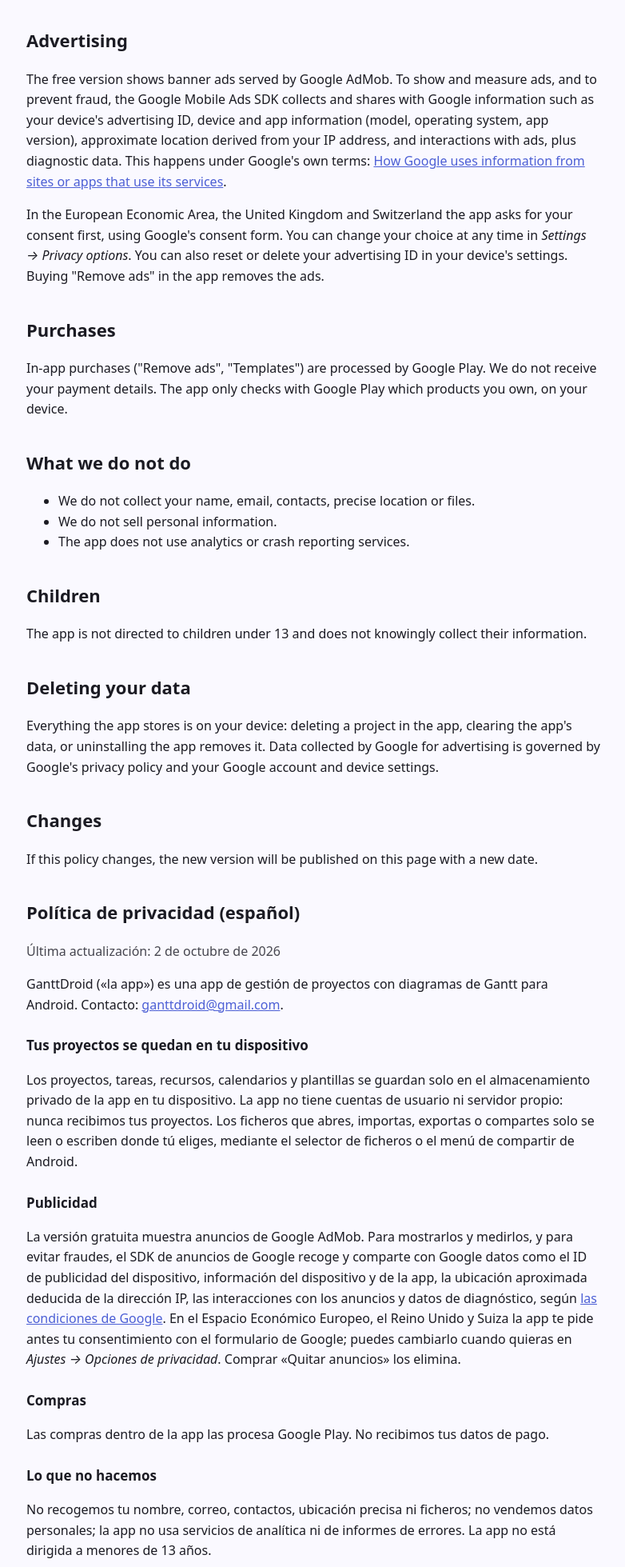
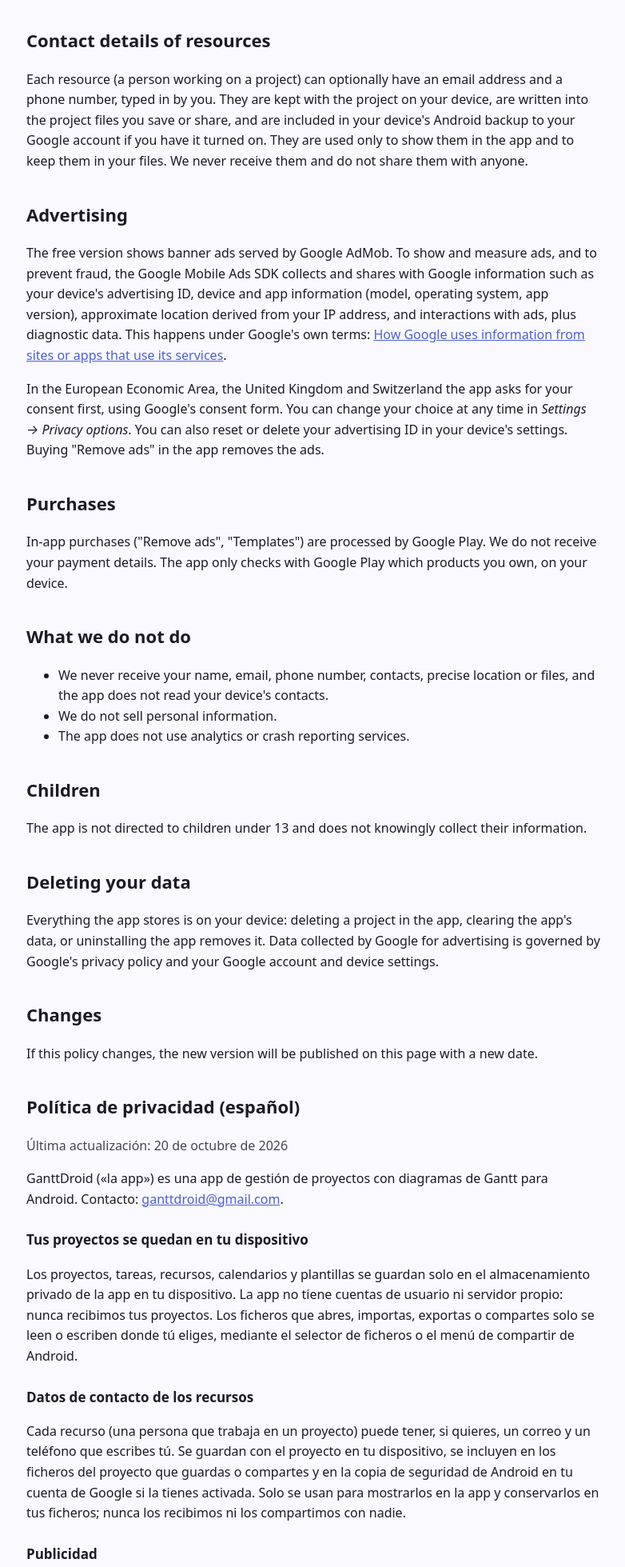
Before and after one commit to ganttdroid-dotcom/ganttdroid-dotcom.github.io, a plain HTML site: page privacy.html in a window 1280 px wide. Shown: the part 579-2538 px from the top of the page at 80% size, without its empty margins (247-1029 px from the left). Drawn offline with Linux system fonts and the light colour scheme.

Commit message:
Privacy policy: resources' optional email and phone
They stay on the device, go into the project files the user saves or
shares and into Android backup; we never receive them.

Co-Authored-By: Claude Opus 5.5 <noreply@anthropic.com>
Claude-Session: https://claude.ai/code/session_01NkbjfZxMPRUiJhT2A8Kzyz

```diff
--- a/privacy.html
+++ b/privacy.html
@@ -13,7 +13,7 @@
   <nav><a href="index.html">Home</a><a href="#es">Español</a></nav></div>
 </div></header>
 <main class="wrap">
-<p class="muted">Last updated: October 2, 2026</p>
+<p class="muted">Last updated: October 20, 2026</p>
 
 <p>GanttDroid ("the app") is a project management app with Gantt charts for Android. This policy
 explains what information the app handles and why. The app is published by the GanttDroid
@@ -25,6 +25,13 @@ storage on your device. The app has no user accounts and no server of its own: w
 your projects. Files you open, import, export or share (for example GanttProject <code>.gan</code>
 files or images of a chart) are read or written only where you choose, through Android's file
 picker or share sheet, and handled by the apps you pick.</p>
+
+<h2>Contact details of resources</h2>
+<p>Each resource (a person working on a project) can optionally have an email address and a phone
+number, typed in by you. They are kept with the project on your device, are written into the
+project files you save or share, and are included in your device's Android backup to your Google
+account if you have it turned on. They are used only to show them in the app and to keep them in
+your files. We never receive them and do not share them with anyone.</p>
 
 <h2>Advertising</h2>
 <p>The free version shows banner ads served by Google AdMob. To show and measure ads, and to
@@ -46,7 +53,8 @@ device.</p>
 
 <h2>What we do not do</h2>
 <ul>
-  <li>We do not collect your name, email, contacts, precise location or files.</li>
+  <li>We never receive your name, email, phone number, contacts, precise location or files, and
+  the app does not read your device's contacts.</li>
   <li>We do not sell personal information.</li>
   <li>The app does not use analytics or crash reporting services.</li>
 </ul>
@@ -64,7 +72,7 @@ Google's privacy policy and your Google account and device settings.</p>
 <p>If this policy changes, the new version will be published on this page with a new date.</p>
 
 <h2 id="es">Política de privacidad (español)</h2>
-<p class="muted">Última actualización: 2 de octubre de 2026</p>
+<p class="muted">Última actualización: 20 de octubre de 2026</p>
 <p>GanttDroid («la app») es una app de gestión de proyectos con diagramas de Gantt para Android.
 Contacto: <a href="mailto:ganttdroid@gmail.com">ganttdroid@gmail.com</a>.</p>
 
@@ -73,6 +81,13 @@ Contacto: <a href="mailto:ganttdroid@gmail.com">ganttdroid@gmail.com</a>.</p>
 privado de la app en tu dispositivo. La app no tiene cuentas de usuario ni servidor propio: nunca
 recibimos tus proyectos. Los ficheros que abres, importas, exportas o compartes solo se leen o
 escriben donde tú eliges, mediante el selector de ficheros o el menú de compartir de Android.</p>
+
+<h3>Datos de contacto de los recursos</h3>
+<p>Cada recurso (una persona que trabaja en un proyecto) puede tener, si quieres, un correo y un
+teléfono que escribes tú. Se guardan con el proyecto en tu dispositivo, se incluyen en los ficheros
+del proyecto que guardas o compartes y en la copia de seguridad de Android en tu cuenta de Google si
+la tienes activada. Solo se usan para mostrarlos en la app y conservarlos en tus ficheros; nunca los
+recibimos ni los compartimos con nadie.</p>
 
 <h3>Publicidad</h3>
 <p>La versión gratuita muestra anuncios de Google AdMob. Para mostrarlos y medirlos, y para evitar
@@ -88,7 +103,8 @@ consentimiento con el formulario de Google; puedes cambiarlo cuando quieras en
 <p>Las compras dentro de la app las procesa Google Play. No recibimos tus datos de pago.</p>
 
 <h3>Lo que no hacemos</h3>
-<p>No recogemos tu nombre, correo, contactos, ubicación precisa ni ficheros; no vendemos datos
+<p>Nunca recibimos tu nombre, correo, teléfono, contactos, ubicación precisa ni ficheros, y la
+app no lee los contactos del dispositivo; no vendemos datos
 personales; la app no usa servicios de analítica ni de informes de errores. La app no está
 dirigida a menores de 13 años.</p>
 
```
